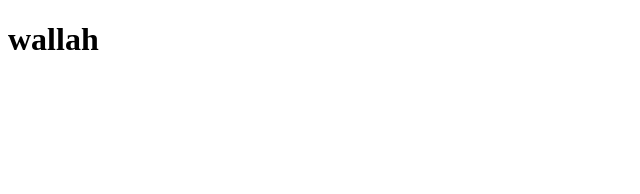
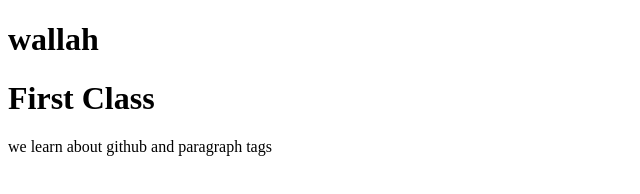
Before and after one commit to diretrix-git/Web-Dev, a plain HTML site: page index.html in a window 1280 px wide. Shown: the whole page, without its empty margins (0-640 px from the left). Drawn offline with Linux system fonts and the light colour scheme.

Commit message:
first class

```diff
--- a/index.html
+++ b/index.html
@@ -7,5 +7,8 @@
 </head>
 <body>
     <h1>wallah</h1>
+
+        <h1>First Class</h1>
+    <p>we learn about github and paragraph tags</p>
 </body>
 </html>
```
